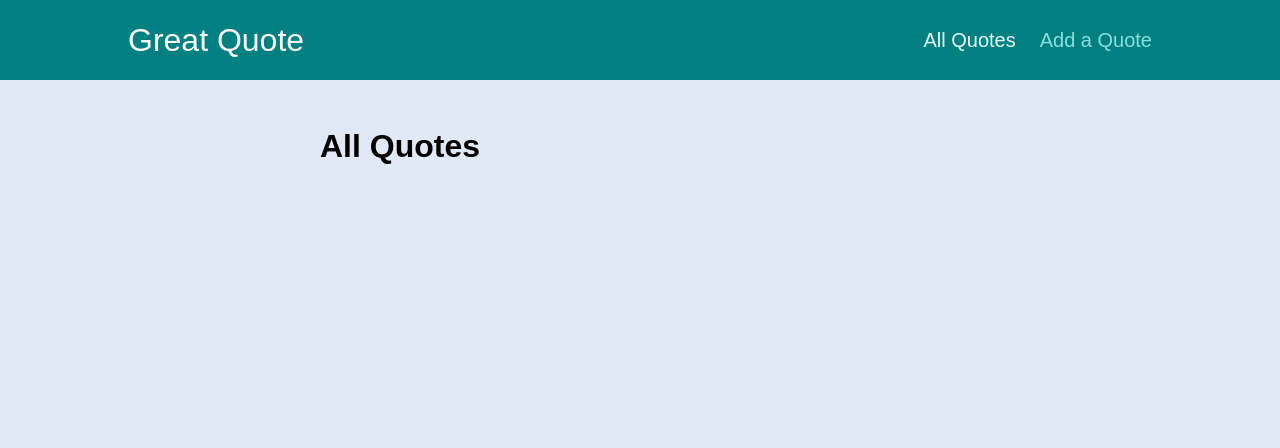
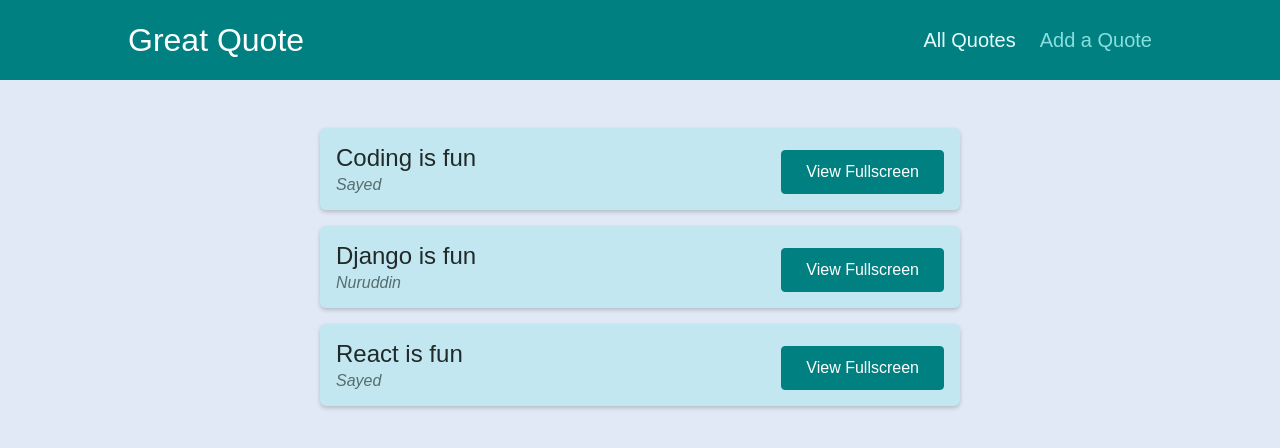
Before and after one commit to PythonDjangoJavascript/react-router-practice, a React (Create React App) app: page /quotes in a window 1280 px wide. Shown: the top 448 px of the page. Built offline with nearby package versions, Linux system fonts and the light colour scheme.

Commit message:
quote list componetnt added with items info

```diff
--- /dev/null
+++ b/src/components/quotes/QuoteItem.jsx
@@ -0,0 +1,17 @@
+import classes from "./QuoteItem.module.css"
+
+const QuoteItem = (props) => {
+    return (
+        <li className={classes.item}>
+            <figure>
+                <blockquote><p>{props.text}</p></blockquote>
+                <figcaption>{props.author}</figcaption>
+            </figure>
+            <a className='btn'>
+                View Fullscreen
+            </a>
+        </li>
+    )
+}
+
+export default QuoteItem
--- /dev/null
+++ b/src/components/quotes/QuoteItem.module.css
@@ -0,0 +1,37 @@
+.item {
+  margin: 1rem 0;
+  padding: 1rem;
+  display: flex;
+  justify-content: space-between;
+  align-items: flex-end;
+  box-shadow: 0 2px 4px rgba(0, 0, 0, 0.2);
+  border-radius: 6px;
+  background-color: #c2e7f0;
+}
+
+.item:last-of-type {
+  border-bottom: none;
+}
+
+.item figure {
+  margin: 0;
+  padding: 0;
+  width: 70%;
+}
+
+.item blockquote {
+  margin: 0;
+  text-align: left;
+  font-size: 1.5rem;
+  color: #212929;
+}
+
+.item p {
+  margin: 0;
+  margin-bottom: 0.25rem;
+}
+
+.item figcaption {
+  font-style: italic;
+  color: #566d6d;
+}
--- /dev/null
+++ b/src/components/quotes/QuoteList.jsx
@@ -0,0 +1,22 @@
+import classes from "./QuoteList.module.css"
+import QuoteItem from "./QuoteItem"
+
+const QuoteList = (props) => {
+    return (
+        <>
+            <ul className={classes.list}>
+                {props.quotes.map(quote => {
+                    return (
+                        <QuoteItem
+                            key={quote.id}
+                            author={quote.author}
+                            text={quote.text}
+                        />
+                    )
+                })}
+            </ul>
+        </>
+    )
+}
+
+export default QuoteList
--- /dev/null
+++ b/src/components/quotes/QuoteList.module.css
@@ -0,0 +1,5 @@
+.list {
+  list-style: none;
+  margin: 0;
+  padding: 0;
+}
--- a/src/pages/AllQuotes.js
+++ b/src/pages/AllQuotes.js
@@ -1,5 +1,13 @@
+import QuoteList from "../components/quotes/QuoteList"
+
+const DUMMY_QUOTES = [
+    { id: "q1", author: "Sayed", text: "Coding is fun" },
+    { id: "q2", author: "Nuruddin", text: "Django is fun" },
+    { id: "q3", author: "Sayed", text: "React is fun" },
+]
+
 const AllQuotes = () => {
-    return <h1>All Quotes</h1>
+    return <QuoteList quotes={DUMMY_QUOTES} />
 }
 
 export default AllQuotes
```
